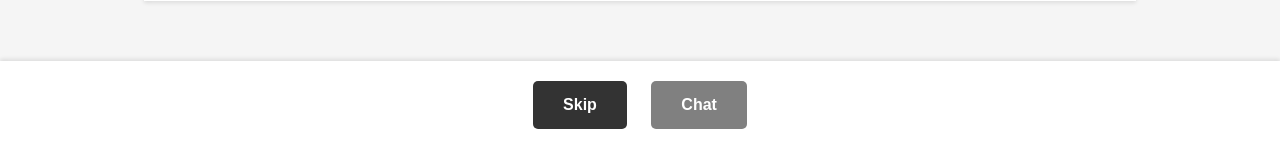
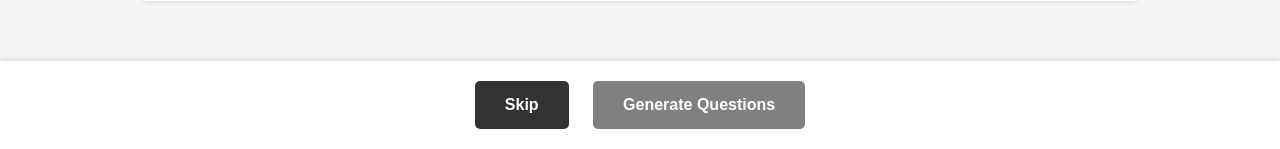
Before and after one commit to SaiShanmukkha/LectureIQ, a Flask app: page /manual_proofread in a window 1280 px wide. Shown: the part 707-856 px from the top of the page. Run offline with Flask 3, Linux system fonts and the light colour scheme; the visitor is signed in with stand-in values (Sample User, id 1).

Commit message:
manual proofread fix

```diff
--- a/templates/manual_proofread.html
+++ b/templates/manual_proofread.html
@@ -24,7 +24,7 @@
     </main>
     <footer>
         <button id="skipButton" onclick="skipTranscript()">Skip</button>
-        <button id="chatButton" onclick="generateQuestions()" disabled>Chat</button>
+        <button id="chatButton" onclick="generateQuestions()" disabled>Generate Questions</button>
     </footer>
 
     <script>
@@ -38,7 +38,7 @@
         });
 
         function skipTranscript() {
-            fetch('{{ url_for("generate_questions") }}', {
+            fetch('{{ url_for("chat_with_context") }}', {
                 method: 'POST',
                 headers: {
                     'Content-Type': 'application/json'
```
Also changed, not shown: 1 other file.
